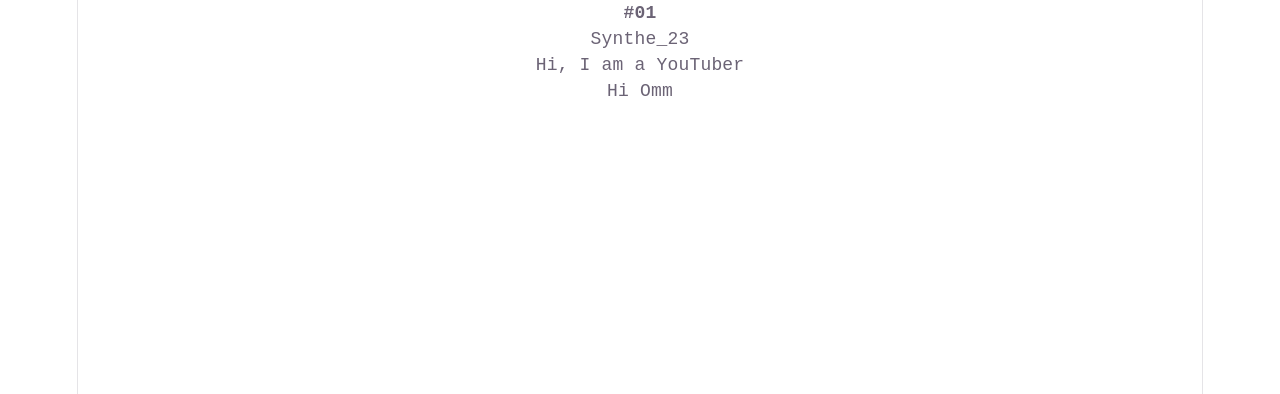
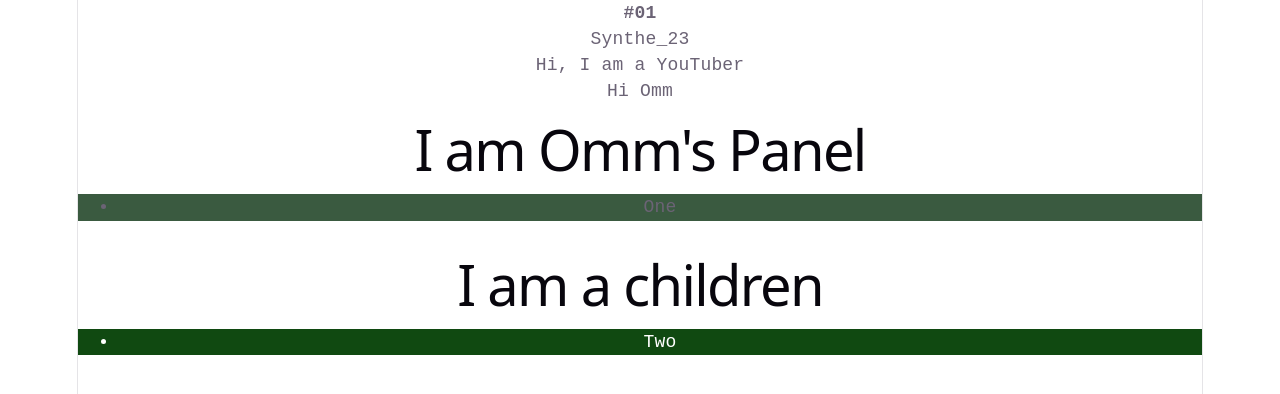
Before and after one commit to Synthe23/Tsc_Tuto, a React (Vite) app in the folder React_With_ts/: page / in a window 1280 px wide. Shown: the top 394 px of the page. Built offline with nearby package versions, Linux system fonts and the light colour scheme.

Commit message:
Added the as const vars

```diff
--- a/React_With_ts/src/App.tsx
+++ b/React_With_ts/src/App.tsx
@@ -2,6 +2,10 @@
 import "./App.css";
 import { UserCard } from "./components/01_RequiredOptionalProps";
 import { GreetA } from "./components/02_DefaultProps";
+import {
+  Panel,
+  RequierdChildrenPanel,
+} from "./components/03_ChildrenReactNode";
 
 function App() {
   // const [count, setCount] = useState(0)
@@ -9,7 +13,25 @@
   return (
     <>
       <UserCard id="01" name="Synthe_23" subtitle="Hi, I am a YouTuber" />
-      <GreetA name="Omm"/>
+      <GreetA name="Omm" />
+
+      <Panel
+        title="I am Omm's Panel"
+        children={
+          <ul style={{ backgroundColor: "#3a5a40" }}>
+            <li>One</li>
+          </ul>
+        }
+      />
+
+      <RequierdChildrenPanel
+        title="I am a children"
+        children={
+          <ul style={{ backgroundColor: "#104911", color: "white" }}>
+            <li>Two</li>
+          </ul>
+        }
+      />
     </>
   );
 }
--- /dev/null
+++ b/React_With_ts/src/components/03_ChildrenReactNode.tsx
@@ -0,0 +1,32 @@
+import type { PropsWithChildren, ReactNode } from "react";
+
+type PanelProps = {
+  title: string;
+  children?: ReactNode;
+};
+
+export function Panel({ title, children }: PanelProps) {
+  return (
+    <section>
+      <h1>{title}</h1>
+      <div>{children ?? <em>No children present</em>}</div>
+    </section>
+  );
+}
+
+interface RequierdChildrenProps extends PropsWithChildren {
+  title: string;
+  children: ReactNode;
+}
+
+export function RequierdChildrenPanel({
+  title,
+  children,
+}: RequierdChildrenProps) {
+  return (
+    <section>
+      <h1>{title}</h1>
+      <div>{children}</div>
+    </section>
+  );
+}
```
Also changed, not shown: React_With_ts/src/components/04_AsConstVariables.tsx (added, +22 -0 lines).
